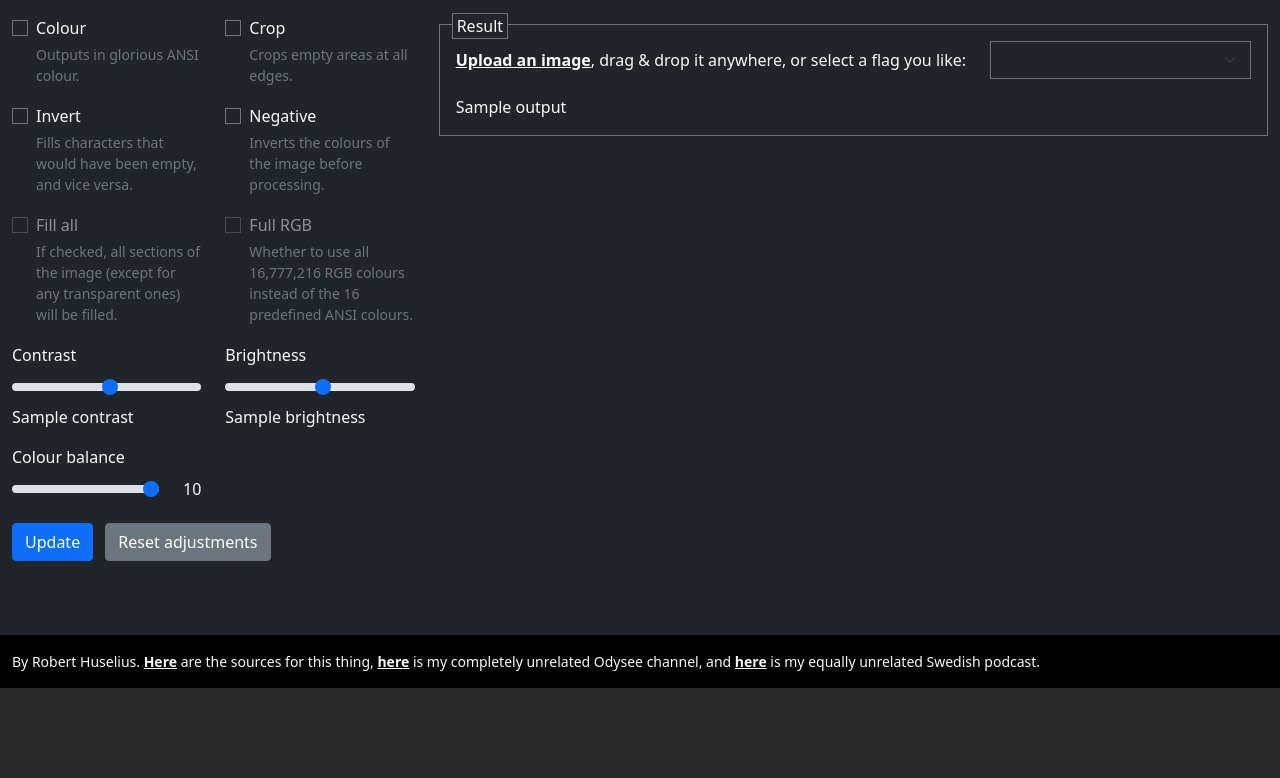
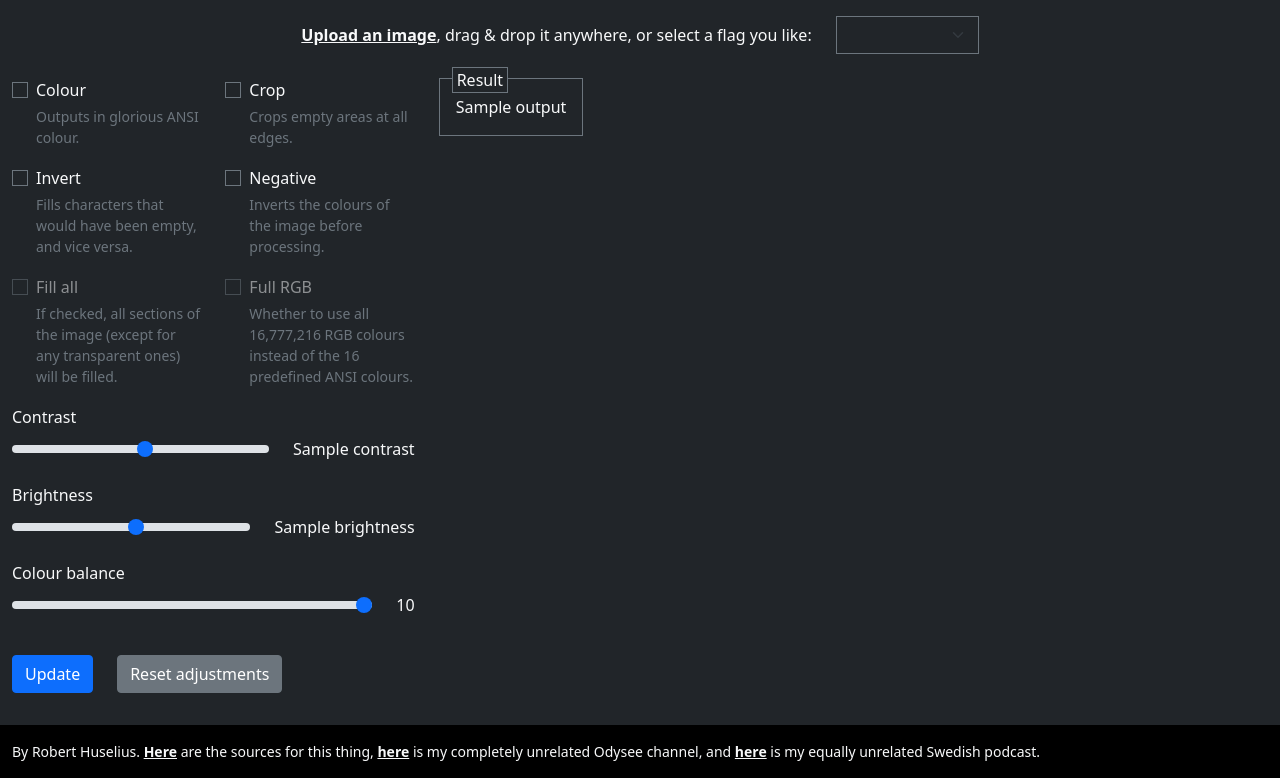
Before and after one commit to Eboreg/image2ascii, a Flask app: template image2ascii/templates/index.html in a window 1280 px wide. Shown: the part 112-890 px from the top of the page. Before the commit the page ends 800 px from the top, so only its background shows below. Run offline with Flask 2, Linux system fonts and the light colour scheme; the template is opened without the code that fills it: most values are stand-ins (such as "Sample title", 1, 10 or a date in 2020).

Commit message:
* Nicer style * Drag & drop of images from web added * Split js & css to separate files for no apparent reason

```diff
--- a/image2ascii/__init__.py
+++ b/image2ascii/__init__.py
@@ -1,4 +1,4 @@
-__version__ = "0.3.1"
+__version__ = "0.4.0"
 
 VERSION = tuple(map(int, __version__.split(".")))
 DEFAULT_ASCII_RATIO = 2.0
--- /dev/null
+++ b/image2ascii/static/index.js
@@ -0,0 +1,135 @@
+window.onload = () => {
+    var form = document.querySelector("#form");
+    var isSubmitting = false;
+
+    function onRangeChanged(elem, value) {
+        // Updates legend at the side of range input
+        document.querySelector("#" + elem.id + "-value").textContent = Number(value).toPrecision(2);
+    }
+
+    function submitForm() {
+        if (!isSubmitting) {
+            isSubmitting = true;
+            document.querySelector("#output").innerHTML = "Processing ..."
+            var req = new XMLHttpRequest();
+            document.querySelector("#submit").disabled = true;
+            req.onload = () => {
+                var response = JSON.parse(req.response)
+                document.querySelector("#output").innerHTML = response.output;
+                document.querySelector("#result-box").style.display = "block";
+                document.querySelector("#submit").disabled = false;
+                isSubmitting = false;
+            };
+            req.open("post", form.action);
+            req.send(new FormData(form));
+        }
+    }
+
+    document.querySelector("#color").addEventListener("input", event => {
+        // If not color, then fill-all and full-rgb make no sense
+        document.querySelector("#fill-all").disabled = !event.target.checked;
+        document.querySelector("#full-rgb").disabled = !event.target.checked;
+    })
+
+    document.querySelectorAll("input[type=range]").forEach(elem => {
+        // Update range legends on user input
+        elem.addEventListener("input", event => {
+            onRangeChanged(elem, event.target.value);
+        })
+    })
+
+    document.querySelector("#image").addEventListener("input", event => {
+        // When image is selected, unset flag & image-url field and submit
+        if (event.target.value) {
+            document.querySelector("#flag").value = "";
+            document.querySelector("#image-url").value = "";
+            submitForm();
+        }
+    })
+
+    document.querySelector("#image-url").addEventListener("input", event => {
+        // When image-url is set, unset flag & image field and submit
+        if (event.target.value) {
+            document.querySelector("#flag").value = "";
+            document.querySelector("#image").value = "";
+            submitForm();
+        }
+    })
+
+    document.querySelector("#flag").addEventListener("input", event => {
+        // When flag is selected, set some sensible default values,
+        // unset image & image-url field, and submit
+        if (event.target.value) {
+            ["#color", "#fill-all", "#full-rgb"].forEach(id => {
+                document.querySelector(id).checked = true;
+            });
+            document.querySelector("#crop").checked = false;
+            document.querySelector("#image").value = "";
+            document.querySelector("#image-url").value = "";
+            submitForm();
+        }
+    });
+
+    document.querySelector("button#reset").addEventListener("click", () => {
+        // "Reset adjustments" button; revert to defaults
+        ["#color", "#crop", "#full-rgb"].forEach(id => {
+            document.querySelector(id).checked = true;
+        });
+
+        ["#invert", "#negative", "#fill-all"].forEach(id => {
+            document.querySelector(id).checked = false;
+        });
+
+        document.querySelectorAll("input[type=range]").forEach(elem => {
+            elem.value = 1.0;
+            onRangeChanged(elem, 1.0);
+        });
+    });
+
+    var dropOverlay = document.querySelector(".drop-overlay");
+
+    document.body.addEventListener("dragenter", event => {
+        // When dragging file over document, show overlay
+        event.preventDefault();
+        event.stopPropagation();
+        dropOverlay.style.display = "block";
+    });
+    document.body.addEventListener("drop", event => {
+        event.preventDefault();
+    });
+    dropOverlay.addEventListener("dragover", event => {
+        event.preventDefault();
+        event.stopPropagation();
+    });
+    dropOverlay.addEventListener("dragleave", event => {
+        // Drag leaving the overlay; back to normal
+        event.preventDefault();
+        event.stopPropagation();
+        dropOverlay.style.display = "none";
+    });
+    dropOverlay.addEventListener("drop", event => {
+        // File dropped; hide overlay and trigger "input" event on image
+        // field, which in turn triggers a form submit (above)
+        event.preventDefault();
+        event.stopPropagation();
+        dropOverlay.style.display = "none";
+        if (event.dataTransfer) {
+            if (event.dataTransfer.files.length > 0) {
+                document.querySelector("#image").files = event.dataTransfer.files;
+                document.querySelector("#image").dispatchEvent(new Event("input"));
+            }
+            else if (event.dataTransfer.getData("text")) {
+                var url = event.dataTransfer.getData("text");
+                if (url) {
+                    document.querySelector("#image-url").value = url;
+                    document.querySelector("#image-url").dispatchEvent(new Event("input"));
+                }
+            }
+        }
+    });
+
+    form.addEventListener("submit", event => {
+        event.preventDefault();
+        submitForm();
+    });
+};
--- a/image2ascii/templates/index.html
+++ b/image2ascii/templates/index.html
@@ -8,70 +8,8 @@
     <meta name="description" content="Fancy image to ASCII/ANSI converter" />
     <link href="https://cdn.jsdelivr.net/npm/bootstrap@5.1.3/dist/css/bootstrap.min.css" rel="stylesheet"
         crossorigin="anonymous">
-    <style>
-        html,
-        body {
-            height: 100%;
-        }
-
-        a {
-            color: var(--bs-light);
-            font-weight: bold;
-        }
-
-        a>label {
-            text-decoration: underline;
-            cursor: pointer;
-        }
-
-        pre {
-            line-height: 1rem;
-            margin-bottom: 0 !important;
-        }
-
-        .form-check-input {
-            background-color: var(--bs-dark);
-            border-color: var(--bs-secondary);
-            border-radius: 0 !important;
-        }
-
-        .form-control {
-            border-color: var(--bs-secondary);
-            border-radius: 0;
-        }
-
-        .form-range::-moz-range-track {
-            background-color: var(--bs-gray-800);
-            border-radius: 0;
-        }
-
-        .box {
-            position: relative;
-            padding: 1rem;
-        }
-
-        .box, .box-label {
-            border: 1px solid var(--bs-secondary);
-        }
-
-        .box-label {
-            position: absolute;
-            top: -.75rem;
-            margin-left: -.25rem;
-            padding: 0 .25rem;
-            background-color: var(--bs-dark);
-        }
-
-        .drop-overlay {
-            width: 100%;
-            height: 100%;
-            position: absolute;
-            background-color: white;
-            opacity: .3;
-            display: none;
-            z-index: 10;
-        }
-    </style>
+    <script src="{{ url_for('static', filename='index.js') }}"></script>
+    <link rel="stylesheet" href="{{ url_for('static', filename='style.css') }}">
 </head>
 
 <body class="bg-dark text-light">
@@ -85,9 +23,29 @@
         </header>
 
         <div class="flex-grow-1">
-            <div class="container-fluid my-3">
+            <div class="container-fluid mb-3">
                 <form action="/post" method="post" id="form" enctype="multipart/form-data">
                     <div class="row">
+
+                        <div class="col-12 mb-3 mb-xl-4">
+                            <div class="row align-items-center justify-content-lg-center">
+                                <div class="col-12 col-lg-auto mt-3">
+                                    <input type="file" name="image" id="image" class="d-none" accept="image/*">
+                                    <input type="hidden" name="image-url" id="image-url">
+                                    <a href=""><label for="image">Upload an image</label></a>,
+                                    drag &amp; drop it anywhere, or select a flag you like:
+                                </div>
+                                <div class="col-12 col-lg-auto mt-3">
+                                    <select name="flag" id="flag" class="form-select bg-dark text-light form-control">
+                                        <option value=""></option>
+                                        {% for flag in flags %}
+                                        <option value="{{ flag.value }}"{% if selected_flag == flag.value %} selected{% endif %}>{{ flag.text }}</option>
+                                        {% endfor %}
+                                    </select>
+                                </div>
+                            </div>
+                        </div>
+
                         <div class="col-12 col-xl-4 col-xxl-5 mb-3">
                             <div class="row">
                                 <div class="col-12 col-sm-6 col-lg-4 col-xl-6 mb-3">
@@ -140,7 +98,7 @@
                                 </div>
                             </div>
                             <div class="row">
-                                <div class="col-12 col-sm-6 col-lg-4 col-xl-6 mb-3">
+                                <div class="col-12 col-sm-6 col-lg-4 col-xl-12 col-xxl-6 mb-3">
                                     <label for="contrast" class="form-label">Contrast</label>
                                     <div class="row">
                                         <div class="col-auto flex-grow-1">
@@ -150,7 +108,7 @@
                                         <div id="contrast-value" class="col-auto">{{ contrast }}</div>
                                     </div>
                                 </div>
-                                <div class="col-12 col-sm-6 col-lg-4 col-xl-6 mb-3">
+                                <div class="col-12 col-sm-6 col-lg-4 col-xl-12 col-xxl-6 mb-3">
                                     <label for="brightness" class="form-label">Brightness</label>
                                     <div class="row">
                                         <div class="col-auto flex-grow-1">
@@ -160,7 +118,7 @@
                                         <div class="col-auto" id="brightness-value">{{ brightness }}</div>
                                     </div>
                                 </div>
-                                <div class="col-12 col-sm-6 col-lg-4 col-xl-6 mb-3">
+                                <div class="col-12 col-sm-6 col-lg-4 col-xl-12 col-xxl-6 mb-3">
                                     <label for="color-balance" class="form-label">Colour balance</label>
                                     <div class="row">
                                         <div class="col-auto flex-grow-1">
@@ -171,28 +129,19 @@
                                     </div>
                                 </div>
                             </div>
-                            <button type="submit" id="submit" class="btn btn-primary me-2">Update</button>
-                            <button type="button" id="reset" class="btn btn-secondary">Reset adjustments</button>
+                            <div class="row mt-3">
+                                <div class="col-auto">
+                                    <button type="submit" id="submit" class="btn btn-primary">Update</button>
+                                </div>
+                                <div class="col-auto">
+                                    <button type="button" id="reset" class="btn btn-secondary">Reset adjustments</button>
+                                </div>
+                            </div>
                         </div>
 
-                        <div class="col-12 col-md mt-2">
-                            <div class="box pb-0">
+                        <div class="col-12 col-md-auto mt-3 mt-xl-0">
+                            <div class="box pb-0" id="result-box"{% if not output %} style="display:none"{% endif %}>
                                 <div class="box-label">Result</div>
-                                <div class="row align-items-center mb-3">
-                                    <div class="col-auto">
-                                        <input type="file" name="image" id="image" class="d-none" accept="image/*">
-                                        <a href=""><label for="image">Upload an image</label></a>,
-                                        drag &amp; drop it anywhere, or select a flag you like:
-                                    </div>
-                                    <div class="col">
-                                        <select name="flag" id="flag" class="form-select bg-dark text-light form-control">
-                                            <option value=""></option>
-                                            {% for flag in flags %}
-                                            <option value="{{ flag.value }}"{% if selected_flag == flag.value %} selected{% endif %}>{{ flag.text }}</option>
-                                            {% endfor %}
-                                        </select>
-                                    </div>
-                                </div>
                                 <div id="output" class="mb-3">{{ output|safe }}</div>
                             </div>
                         </div>
@@ -210,113 +159,6 @@
             </div>
         </footer>
     </div>
-    <script>
-        var form = document.querySelector("#form");
-        var isSubmitting = false;
-
-        function onRangeChanged(elem, value) {
-            // Updates legend at the side of range input
-            document.querySelector("#" + elem.id + "-value").textContent = Number(value).toPrecision(2);
-        }
-
-        function submitForm() {
-            if (!isSubmitting) {
-                isSubmitting = true;
-                document.querySelector("#output").innerHTML = "Processing ..."
-                var req = new XMLHttpRequest();
-                document.querySelector("#submit").disabled = true;
-                req.onload = () => {
-                    var response = JSON.parse(req.response)
-                    document.querySelector("#output").innerHTML = response.output;
-                    document.querySelector("#submit").disabled = false;
-                    isSubmitting = false;
-                };
-                req.open("post", form.action);
-                req.send(new FormData(form));
-            }
-        }
-
-        document.querySelector("#color").addEventListener("input", event => {
-            // If not color, then fill-all and full-rgb make no sense
-            document.querySelector("#fill-all").disabled = !event.target.checked;
-            document.querySelector("#full-rgb").disabled = !event.target.checked;
-        })
-
-        document.querySelectorAll("input[type=range]").forEach(elem => {
-            // Update range legends on user input
-            elem.addEventListener("input", event => {
-                onRangeChanged(elem, event.target.value);
-            })
-        })
-
-        document.querySelector("#image").addEventListener("input", event => {
-            // When image is selected, unset flag field and submit
-            document.querySelector("#flag").value = "";
-            submitForm();
-        })
-
-        document.querySelector("#flag").addEventListener("input", event => {
-            // When flag is selected, set some sensible default values,
-            // unset image field, and submit
-            if (event.target.value != "") {
-                ["#color", "#fill-all", "#full-rgb"].forEach(id => {
-                    document.querySelector(id).checked = true;
-                });
-                document.querySelector("#crop").checked = false;
-                document.querySelector("#image").value = "";
-                submitForm();
-            }
-        });
-
-        document.querySelector("button#reset").addEventListener("click", () => {
-            // "Reset adjustments" button; revert to defaults
-            ["#color", "#crop", "#full-rgb"].forEach(id => {
-                document.querySelector(id).checked = true;
-            });
-
-            ["#invert", "#negative", "#fill-all"].forEach(id => {
-                document.querySelector(id).checked = false;
-            });
-
-            document.querySelectorAll("input[type=range]").forEach(elem => {
-                elem.value = 1.0;
-                onRangeChanged(elem, 1.0);
-            });
-        });
-
-        var dropOverlay = document.querySelector(".drop-overlay");
-
-        document.body.addEventListener("dragenter", event => {
-            // When dragging file over document, show overlay
-            event.preventDefault();
-            event.stopPropagation();
-            dropOverlay.style.display = "block";
-        });
-        dropOverlay.addEventListener("dragover", event => {
-            event.preventDefault();
-            event.stopPropagation();
-        });
-        dropOverlay.addEventListener("dragleave", event => {
-            // Drag leaving the overlay; back to normal
-            event.preventDefault();
-            event.stopPropagation();
-            dropOverlay.style.display = "none";
-        });
-        dropOverlay.addEventListener("drop", event => {
-            // File dropped; hide overlay and trigger "input" event on image
-            // field, which in turn triggers a form submit (above)
-            event.preventDefault();
-            event.stopPropagation();
-            dropOverlay.style.display = "none";
-            document.querySelector("#image").files = event.dataTransfer.files;
-            document.querySelector("#image").dispatchEvent(new Event("input"));
-        });
-
-        form.addEventListener("submit", event => {
-            event.preventDefault();
-            submitForm();
-        });
-    </script>
 </body>
 
 </html>
--- a/requirements.dev.txt
+++ b/requirements.dev.txt
@@ -108,7 +108,9 @@ pyparsing==2.4.7
 python-dateutil==2.8.2
     # via matplotlib
 requests==2.26.0
-    # via -r requirements.dev.in
+    # via
+    #   -r requirements.in
+    #   image2ascii
 setuptools-scm==6.3.2
     # via matplotlib
 six==1.16.0
--- a/setup.cfg
+++ b/setup.cfg
@@ -24,6 +24,7 @@ install_requires =
     matplotlib
     numpy
     Pillow
+    requests
     Werkzeug
 include_package_data = true
 
```
Also changed, not shown: image2ascii/static/style.css (added, +63 -0 lines), image2ascii/wsgi.py (+20 -6 lines), requirements.txt (+13 -1 lines), 3 other files.
